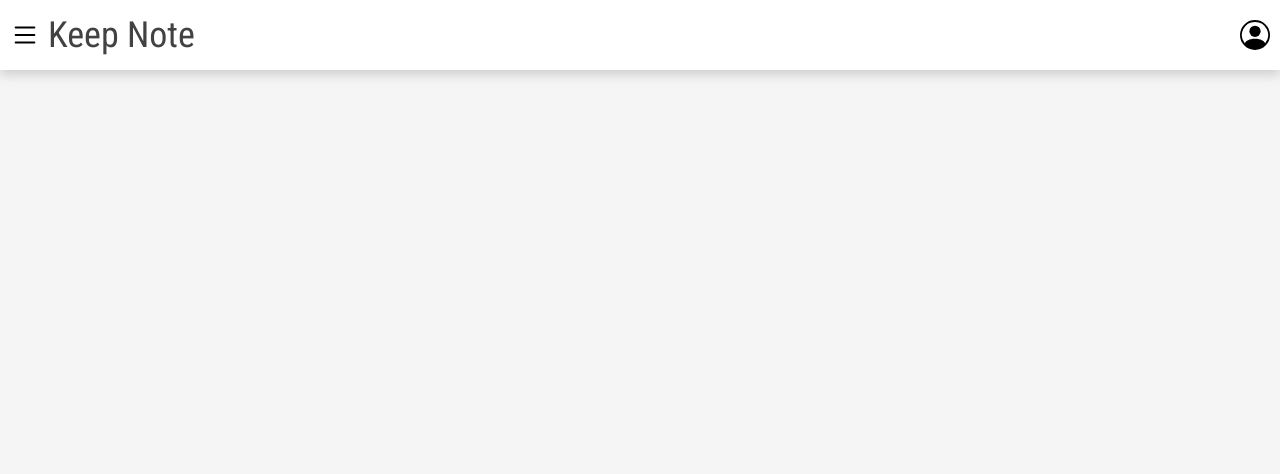
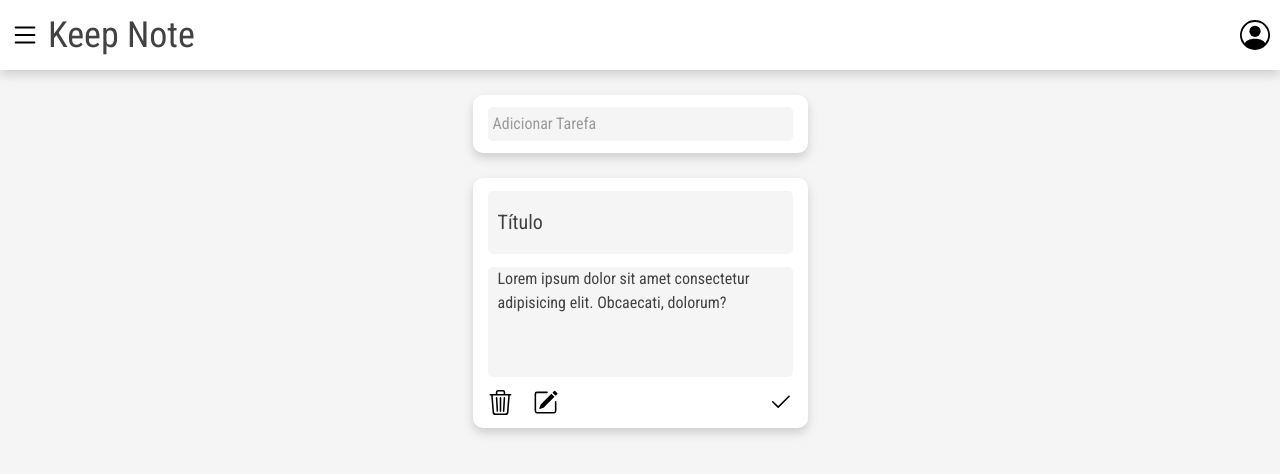
Before and after one commit to GilbertoBispo/Keep-Note, a React (Vite) app: page / in a window 1280 px wide. Shown: the top 474 px of the page. Built offline with nearby package versions, Linux system fonts and the light colour scheme.

Commit message:
feat: adiciona o container main, o container de adicionar tarefa, e o container da tarefa

```diff
--- a/src/App.tsx
+++ b/src/App.tsx
@@ -1,4 +1,5 @@
 import Header from "./components/Header"
+import Main from "./components/Main"
 import './App.css'
 
 function App() {
@@ -6,6 +7,7 @@
   return (
     <>
       <Header/>
+      <Main/>
     </>
   )
 }
--- /dev/null
+++ b/src/components/Main.tsx
@@ -0,0 +1,23 @@
+function Main() {
+    return (
+        <main className="flex flex-col items-center gap-[25px] ">
+            <div className="h-[30px] bg-[var(--bg-color-container)] w-[335px] h-[58px] flex items-center justify-center px-[15px] rounded-[10px] shadow-[0px_5px_10px_var(--box-shadow)]">
+                <input className="bg-[var(--bg-color-primary)] w-full p-[5px] rounded-[5px]" type="text" placeholder="Adicionar Tarefa"/>
+            </div>
+
+            <div className="w-[335px] bg-[var(--bg-color-container)] flex gap-[13px] flex-col p-[13px_15px] shadow-[0px_5px_10px_var(--box-shadow)] rounded-[10px]">
+                <h2 className="bg-[var(--bg-color-primary)] h-[63px] text-[20px] pl-[10px] leading-[63px] rounded-[5px]">Título</h2>
+                <p className="bg-[var(--bg-color-primary)] h-[110px] pl-[10px] rounded-[5px]">Lorem ipsum dolor sit amet consectetur adipisicing elit. Obcaecati, dolorum?</p>
+                <div className="flex justify-between">
+                    <div className="flex items-center gap-[20px]">
+                        <button><img className="w-[25px]" src="/public/trash3.svg" alt="trash icon" /></button>
+                        <button><img className="w-[25px]" src="/public/pencil-square.svg" alt="edit icon" /></button>
+                    </div>
+                    <button><img className="w-[25px]" src="/public/check2.svg" alt="check icon" /></button>
+                </div>
+            </div>
+        </main>
+    )
+}
+
+export default Main
--- a/src/index.css
+++ b/src/index.css
@@ -26,4 +26,11 @@
 body {
   font-family: var(--font-family);
   background-color: var(--bg-color-primary);
+  color: var(--text-color);
 }
+
+#root {
+  display: flex;
+  flex-direction: column;
+  gap: 25px;
+}
```
Also changed, not shown: public/check2.svg (added), public/trash3.svg (added).
